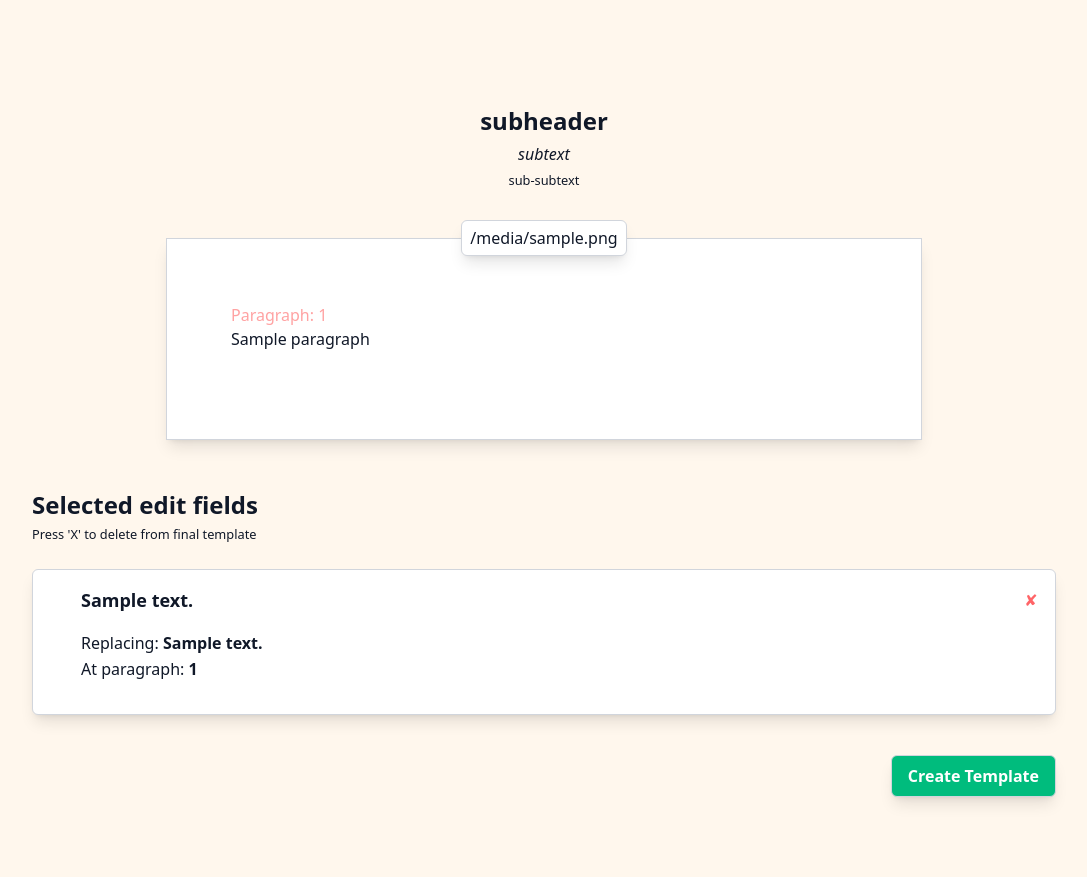
After one commit to c1eren/DOCEDIT, a Flask app: template templates/save_template.html in a window 1280 px wide. The commit adds this page. Shown: the whole page, without its empty margins (96-1183 px from the left). Run offline with Flask 3, Linux system fonts and the light colour scheme; the template is opened without the code that fills it: most values are stand-ins (such as "Sample title", 1, 10 or a date in 2020); style sheets or scripts are compiled from the project's sources.

Commit message:
Pre template save logic working, final document template build and save WIP

```diff
--- a/app.py
+++ b/app.py
@@ -1,6 +1,6 @@
 import os
 from io import BytesIO
-import copy
+import uuid
 from flask import Flask, request, flash, redirect, render_template, send_file, session, abort
 from werkzeug.utils import secure_filename
 from werkzeug.exceptions import RequestEntityTooLarge
@@ -27,147 +27,267 @@ def allowed_file(filename):
 
 @app.route("/")
 def init_page():
-    return '<a href="/upload">Go to upload page</a>'
+    return render_template("template_hub.html")
 
-@app.route('/upload', methods=['GET', 'POST'])
-def upload_document():
+@app.route('/create-template', methods=['GET', 'POST'])
+def create_template_page():
     if request.method == 'POST':
+        action = request.form.get('action')
 
-        # Check if the post request has the file part
-        try:
-            if 'file' in request.files:
-                # Check if file actually submitted
-                # Get file
-                file = request.files['file']
+        if action == 'upload':
+            return handle_upload(request)
 
-                if file.filename == '':
-                    flash('No file selected')
+        elif action == 'selections':
+            return handle_selections(request)
+
+        elif action == 'fields':
+            return handle_fields(request)
+
+        else:
+            abort(400, "Invalid or missing action")
+
+    else:
+        return render_template('create_template.html', allowed_extensions=ALLOWED_EXTENSIONS)
+
+                    # for paragraph in document.paragraphs:
+                    #     paragraphNum += 1
+                    #     for run in paragraph.runs:
+                    #         stripped_run = []
+                    #         original_index = []
+                    #         for index, char in enumerate(run.text):
+                    #             if not char.isspace():
+                    #                 stripped_run.append(char)
+                    #                 original_index.append(index)
+
+                    #         stripped_run = "".join(stripped_run)
+                    #         # Finding the starting char in matching subby
+                    #         start_stripped = stripped_run.find(selText)
+                    #         # In a function we'll just return -1
+                    #         if start_stripped == -1:
+                    #             continue
+                    #         start_original = original_index[start_stripped]
+                    #         end_original = original_index[start_stripped + len(selText) - 1]
+
+                    #         # Create a new string by combining slices and a new character
+                    #         run.text = run.text[:start_original] + pHolderText + run.text[end_original + 1:]
+
+                    #         temp_selection = {
+                    #             "text": selection['text'],
+                    #             "paragraphIndex": paragraphNum,
+                    #             "index": {"start": start_original, "end": end_original},
+                    #             "field_text": pHolderText
+                    #             }
+                    #         final_fields.append(temp_selection)
+
+                    # for paragraph in document.paragraphs:
+                    #     paragraphNum += 1
+                    #     for run in paragraph.runs:
+                    #         stripped_run = []
+                    #         original_index = []
+                    #         for index, char in enumerate(run.text):
+                    #             if not char.isspace():
+                    #                 stripped_run.append(char)
+                    #                 original_index.append(index)
+
+                    #         stripped_run = "".join(stripped_run)
+                    #         # Finding the starting char in matching subby
+                    #         start_stripped = stripped_run.find(selText)
+                    #         # In a function we'll just return -1
+                    #         if start_stripped == -1:
+                    #             continue
+                    #         start_original = original_index[start_stripped]
+                    #         end_original = original_index[start_stripped + len(selText) - 1]
+
+                    #         # Create a new string by combining slices and a new character
+                    #         run.text = run.text[:start_original] + pHolderText + run.text[end_original + 1:]
+
+                    #         temp_selection = copy.deepcopy(selection)
+                    #         temp_selection['range']['paragraphIndex']['startContainer'] = paragraphNum
+                    #         final_fields.append(temp_selection)
+
+                # for paragraph in document.paragraphs:
+                #     full_text.append(paragraph.text)
+
+
+                # This will be returned from download function or page or whatever
+                # target_stream = BytesIO()
+                # document.save(target_stream)
+                # target_stream.seek(0)
+
+                # return send_file(
+                # target_stream,
+                # as_attachment=True,
+                # download_name="modified.pdf"
+                # )
+
+                # F_text = [p.text for p in document.paragraphs]
+
+                # except FileNotFoundError:
+                    # abort(404, description="Document not found")
+
+                # t = []
+                # for item in selections:
+                #     # Each item in the list is a dictionary
+                #     t.append(item['text'])
+                # for paragraph in document.paragraphs:
+                #     for run in paragraph.runs:
+                #         for text in t:
+                #             if text in run.text:
+                #                 run.text = run.text.replace(text, "HERE")
+
+                # target_stream = BytesIO()
+                # document.save(target_stream)
+                # target_stream.seek(0)
+                # Extract text from all paragraphs
+
+def get_current_doc_path():
+    doc_path = session.get('doc_path')
+
+    if not doc_path:
+        abort(400)
+
+    if not os.path.isfile(doc_path):
+        app.logger.error(f"Missing docx: {doc_path}")
+        flash('Document file does not exist, try a different file')
+        return redirect(request.url)
+
+    if os.path.getsize(doc_path) == 0:
+        flash('Document file is empty, try a different file')
+        return redirect(request.url)
+
+    return doc_path
+
+
+def handle_upload(request):
+    # Check if the post request has the file part
+            try:
+                if 'file' in request.files:
+                    # Check if file actually submitted
+                    # Get file
+                    file = request.files['file']
+
+                    if file.filename == '':
+                        flash('No file selected')
+                        return redirect(request.url)
+
+                    # Check file exists and is allowed
+                    if file and allowed_file(file.filename):
+                        source_stream = BytesIO(file.read())
+                        document = Document(source_stream)
+                        source_stream.close()
+
+                        # Save uploaded file temporarily and the path in session
+                        fName = secure_filename(file.filename)
+                        path = os.path.join(app.config['UPLOAD_FOLDER'], fName)
+                        file.stream.seek(0)
+                        file.save(path)
+                        session['doc_path'] = path
+
+                        # Extract text from all paragraphs
+                        full_text = []
+                        for paragraph in document.paragraphs:
+                            full_text.append(paragraph.text)
+
+                        return render_template('create_template.html', text=full_text, fileName=file.filename, allowed_extensions=ALLOWED_EXTENSIONS)
+                    else:
+                        flash('Accepted filetypes: ' + str(ALLOWED_EXTENSIONS).strip('}{'))
+                        return redirect(request.url)
+                else:
+                    flash('File not found in request')
                     return redirect(request.url)
 
-                # Check file exists and is allowed
-                if file and allowed_file(file.filename):
-                    source_stream = BytesIO(file.read())
-                    document = Document(source_stream)
-                    source_stream.close()
-
-                    # Save uploaded file temporarily and the path in session
-                    fName = secure_filename(file.filename)
-                    path = os.path.join(app.config['UPLOAD_FOLDER'], fName)
-                    file.stream.seek(0)
-                    file.save(path)
-                    session['doc_path'] = path
-
-                    # Extract text from all paragraphs
-                    full_text = []
-                    for paragraph in document.paragraphs:
-                        full_text.append(paragraph.text)
-
-                    return render_template('create_template.html', text=full_text, fileName=file.filename, allowed_extensions=ALLOWED_EXTENSIONS)
-
-        except RequestEntityTooLarge:
-            flash('Maximum filesize: ' + str(app.config['MAX_CONTENT_LENGTH'] / (1000 * 1000)) + ' MB' )
-            return redirect(request.url)
-
-        if request.form.get('selections'):
-            selections = json.loads(request.form['selections'])
-            # return f"<pre>{selections[0]}</pre>"
-
-            doc_path = session.get('doc_path')
-            if not doc_path:
-                abort(400)
-
-            if not os.path.isfile(doc_path):
-                app.logger.error(f"Missing docx: {doc_path}")
-                flash('Document file does not exist, try a different file')
+            except RequestEntityTooLarge:
+                flash('Maximum filesize: ' + str(app.config['MAX_CONTENT_LENGTH'] / (1000 * 1000)) + ' MB' )
                 return redirect(request.url)
 
-            if os.path.getsize(doc_path) == 0:
-                flash('Document file is empty, try a different file')
-                return redirect(request.url)
+def handle_selections(request):
+    try:
+        selections = json.loads(request.form['selections'])
+        # return f"<pre>{selections[0]}</pre>"
 
-            # try:
-            document = Document(doc_path)
+        doc_path = get_current_doc_path()
+        document = Document(doc_path)
 
-            # We're going to march through this char by char and replace exactly our selection, keeping all that formatting crap intact
-            # We, in fact, did not do that
+        # We're going to march through this char by char and replace exactly our selection, keeping all that formatting crap intact
+        # We, in fact, did not do that
+        full_text = []
+        final_fields = []
 
-            final_fields = []
+        paragraphNum = 0
+
+        for paragraph in document.paragraphs:
+            paragraphNum += 1
+            text = paragraph.text
+            preview_text = text
+
             for selection in selections:
                 selText        = "".join(selection['text'].split())
                 pHolderText    = selection['placeholder']
-                # paragraphIndex = int(selection['range']['paragraphIndex']['startContainer'])
-                # startIdx       = selection['sOffsets']['start']
-                # endIdx         = selection['sOffsets']['end']
-                paragraphNum = 0
 
-                for paragraph in document.paragraphs:
-                    paragraphNum += 1
-                    for run in paragraph.runs:
-                        stripped_run = []
-                        original_index = []
-                        for index, char in enumerate(run.text):
-                            if not char.isspace():
-                                stripped_run.append(char)
-                                original_index.append(index)
+                stripped_text  = []
+                original_index = []
 
-                        stripped_run = "".join(stripped_run)
-                        # Finding the starting char in matching subby
-                        start_stripped = stripped_run.find(selText)
-                        # In a function we'll just return -1
-                        if start_stripped == -1:
-                            continue
-                        start_original = original_index[start_stripped]
-                        end_original = original_index[start_stripped + len(selText) - 1]
+                for index, char in enumerate(preview_text):
+                    if not char.isspace():
+                        stripped_text.append(char)
+                        original_index.append(index)
 
-                        # Create a new string by combining slices and a new character
-                        run.text = run.text[:start_original] + pHolderText + run.text[end_original + 1:]
+                stripped_text = "".join(stripped_text)
+                # Finding the starting char in matching subby
+                start_stripped = stripped_text.find(selText)
+                # In a function we'll just return -1
+                if start_stripped != -1:
+                    start_original = original_index[start_stripped]
+                    end_original = original_index[start_stripped + len(selText) - 1]
+                    # Create a new string by combining slices and a new character
+                    preview_text = preview_text[:start_original] + pHolderText + preview_text[end_original + 1:]
 
-                        temp_selection = copy.deepcopy(selection)
-                        temp_selection['range']['paragraphIndex']['startContainer'] = paragraphNum
-                        final_fields.append(temp_selection)
+                    temp_selection = {
+                        "uuid": str(uuid.uuid4()),
+                        "text": selection['text'],
+                        "paragraphIndex": paragraphNum,
+                        "index": {"start": start_original, "end": end_original},
+                        "field_text": pHolderText
+                        }
+                    final_fields.append(temp_selection)
 
-            full_text = []
-            for paragraph in document.paragraphs:
-                full_text.append(paragraph.text)
+            full_text.append(preview_text)
+
+        return render_template('save_template.html', text=full_text, fields=final_fields)
+
+    except KeyError:
+        # Missing 'selections' in POST
+        flash("No selection data received from the form.")
+        return redirect(request.url)
+
+    except Exception as e:
+        # Catch everything else lol
+        app.logger.error(f"Unexpected error in handle_selections: {e}")
+        flash("An unexpected error occurred. Please try again.")
+        return redirect(request.url)
+
+def handle_fields(request):
+    try:
+        fields = json.loads(request.form['fields'])
+
+        doc_path = get_current_doc_path()
+        document = Document(doc_path)
+
+    except KeyError:
+        # Missing 'selections' in POST
+        flash("No selection data received from the form.")
+        return redirect(request.url)
+
+    except Exception as e:
+        # Catch everything else lol
+        app.logger.error(f"Unexpected error in handle_fields: {e}")
+        flash("An unexpected error occurred. Please try again.")
+        return redirect(request.url)
 
 
-            # This will be returned from download function or page or whatever
-            # target_stream = BytesIO()
-            # document.save(target_stream)
-            # target_stream.seek(0)
+    return f"<div>{fields}</div>"
 
-            # return send_file(
-            # target_stream,
-            # as_attachment=True,
-            # download_name="modified.pdf"
-            # )
 
-            # F_text = [p.text for p in document.paragraphs]
-            return render_template('show_fields.html', text=full_text, fields=final_fields)
-
-            # except FileNotFoundError:
-                # abort(404, description="Document not found")
-
-            # t = []
-            # for item in selections:
-            #     # Each item in the list is a dictionary
-            #     t.append(item['text'])
-            # for paragraph in document.paragraphs:
-            #     for run in paragraph.runs:
-            #         for text in t:
-            #             if text in run.text:
-            #                 run.text = run.text.replace(text, "HERE")
-
-            # target_stream = BytesIO()
-            # document.save(target_stream)
-            # target_stream.seek(0)
-            # Extract text from all paragraphs
-
-        else:
-            flash('Accepted filetypes: ' + str(ALLOWED_EXTENSIONS).strip('}{'))
-            return redirect(request.url)
-    else:
-        return render_template('create_template.html', allowed_extensions=ALLOWED_EXTENSIONS)
 
 if __name__ == "__main__":
     app.run(debug=True)
--- a/static/style.css
+++ b/static/style.css
@@ -1,4 +1,50 @@
 @import "tailwindcss";
+
+@layer base {
+  /* Headings */
+  h1 { @apply text-4xl font-bold leading-tight; }
+  h2 { @apply text-3xl font-bold leading-snug; }
+  h3 { @apply text-2xl font-semibold leading-snug; }
+  h4 { @apply text-xl font-semibold; }
+  h5 { @apply text-lg font-medium; }
+  h6 { @apply text-base font-medium; }
+
+  /* Paragraphs */
+  p { @apply leading-relaxed text-base; }
+
+  /* Lists */
+  ul, ol { @apply list-inside; }
+  /* li { @apply; } */
+
+  /* Links */
+  a { @apply text-emerald-600 hover:text-emerald-500 underline; }
+
+  /* Images */
+  img { @apply max-w-full h-auto; }
+
+  /* Tables */
+  table { @apply border-collapse w-full; }
+  th, td { @apply border border-gray-300; }
+
+  /* Form elements */
+  input, select, textarea, button {
+    @apply font-sans text-base rounded-md border border-gray-300 focus:outline-none;
+  }
+
+  /* Blockquotes */
+  blockquote { @apply border-l-4 italic; }
+
+  /* Code / pre */
+  code { @apply font-mono text-sm bg-gray-100 rounded; }
+  pre { @apply font-mono text-sm bg-gray-100 rounded overflow-x-auto; }
+
+  /* Horizontal rule */
+  hr { @apply border-t border-gray-300; }
+
+  /* Default body */
+  body { @apply font-sans text-gray-900 bg-orange-50; }
+}
+
 
 @layer components {
     .button-submit {
--- /dev/null
+++ b/templates/save_template.html
@@ -0,0 +1,119 @@
+<!DOCTYPE html>
+<html lang="en">
+<head>
+    <meta charset="UTF-8">
+    <meta name="viewport" content="width=device-width, initial-scale=1.0">
+    <link href="./static/output.css" rel="stylesheet">
+    <title>DOCEDIT | Save Template</title>
+</head>
+<body class="bg-orange-50">
+    <div class="px-[10vw] py-[10vh]">
+
+        <!-- <div>{{fields}}</div> -->
+        <br>
+
+        {% if text %}
+        <div class="flex flex-col items-center" name="editor">
+            <div class="flex flex-col gap-1 text-center">
+                <h3 class="font-bold">subheader</h3>
+                <p class="italic">subtext</p>
+                <small>sub-subtext</small>
+            </div>
+            <br><br>
+            <div class="flex justify-center relative" name="page-container">
+                {% if fileName %}<div class="dialog-text absolute -translate-y-[50%]"><p>{{fileName}}</p></div>{% endif %}
+                <div class="page"
+                name="page" id="page">
+                    {% for paragraph in text %}
+                    <div class="text-red-300">Paragraph: {{ loop.index0 + 1 }}</div>
+                    <div class="paragraph" data-index="{{ loop.index0 }}">{{paragraph}}</div>
+                    <br>
+                    {% endfor %}
+                </div>
+            </div>
+            <br>
+            <br>
+            <div class="self-start w-full">
+                <div>
+                    <h3 class="font-bold">Selected edit fields</h3>
+                    <small>Press 'X' to delete from final template</small>
+                </div>
+                <br>
+                {% if fields %}
+                    {% for field in fields %}
+                        <div class="selection-field" data-uuid="{{field['uuid']}}">
+                            <div class="p-[clamp(1rem,1vw,2rem)] border rounded-md bg-white shadow-lg border-gray-300 flex flex-col">
+                                <div class="flex">
+                                    <h5 class="pHolderText
+                                    font-bold
+                                    indent-[clamp(2rem,2vw,4rem)]
+                                    flex-1
+                                    ">{{field["field_text"]}}</h5>
+                                    <div
+                                        class="cancel-button
+                                        select-none text-red-400 hover:text-red-500
+                                        cursor-pointer
+                                        w-[clamp(1rem,1vw,2rem)] text-[clamp(1rem,1vw,2rem)]
+                                        grid place-items-center
+                                        "
+                                        style="aspect-ratio: 1 / 1;">
+                                        ✘
+                                    </div>
+                                </div>
+                                <div class="currentDataText
+                                    px-[clamp(2rem,2vw,4rem)] py-[clamp(1rem,1vw,2rem)] text-[clamp(1rem,1vw,2rem)]
+                                    ">
+                                    <p>Replacing: <span class="font-bold">{{field["text"]}}</span></p>
+                                    <p>At paragraph: <span class="font-bold">{{field['paragraphIndex']}}</span></p>
+                                </div>
+                            </div>
+                        </div>
+                    {% endfor %}
+                {% endif %}
+            <br>
+            <form class="w-full" method="post" id="edit-form">
+                <input type="hidden" name="action" value="fields">
+                <div class="flex flex-col gap-4">
+                    <div id="edit-fields" class="flex flex-col gap-2 sm:grid sm:grid-cols-2"></div>
+                    <input type="hidden" name="fields" id="fields-input">
+                    <button class="button-submit self-end" type="submit" value="Submit">Create Template</button>
+
+                </div>
+                </div>
+            </form>
+            <div class="self-end w-fit h-fit
+            ">
+            </div>
+        </div>
+        {% endif %}
+    </div>
+<script>
+
+    const jsFields    = JSON.parse('{{ fields | tojson | default("[]") | safe }}');
+    const editForm    = document.getElementById("edit-form");
+    const fieldsInput = document.getElementById("fields-input");
+
+    //@ignore
+    document.querySelectorAll('.cancel-button').forEach(el => {
+        el.addEventListener('click', () => {
+            const fieldDiv = el.closest(".selection-field");
+            const fieldId = fieldDiv.dataset.uuid;
+            if (fieldId) {
+                // Remove from array
+                const index = jsFields.findIndex(f => f.uuid === fieldId);
+                if (index !== -1) jsFields.splice(index, 1);
+                // Remove from DOM
+                fieldDiv.remove();
+                console.log(jsFields);
+            }
+        });
+    });
+
+    editForm.addEventListener("submit", () => {
+        console.log(jsFields);
+        fieldsInput.value = JSON.stringify(jsFields);
+    });
+
+</script>
+</body>
+</html>
```
Also changed, not shown: templates/create_template.html (+6 -5 lines), templates/show_fields.html (deleted, +0 -81 lines), templates/template_hub.html (added, +14 -0 lines), 1 other file.
